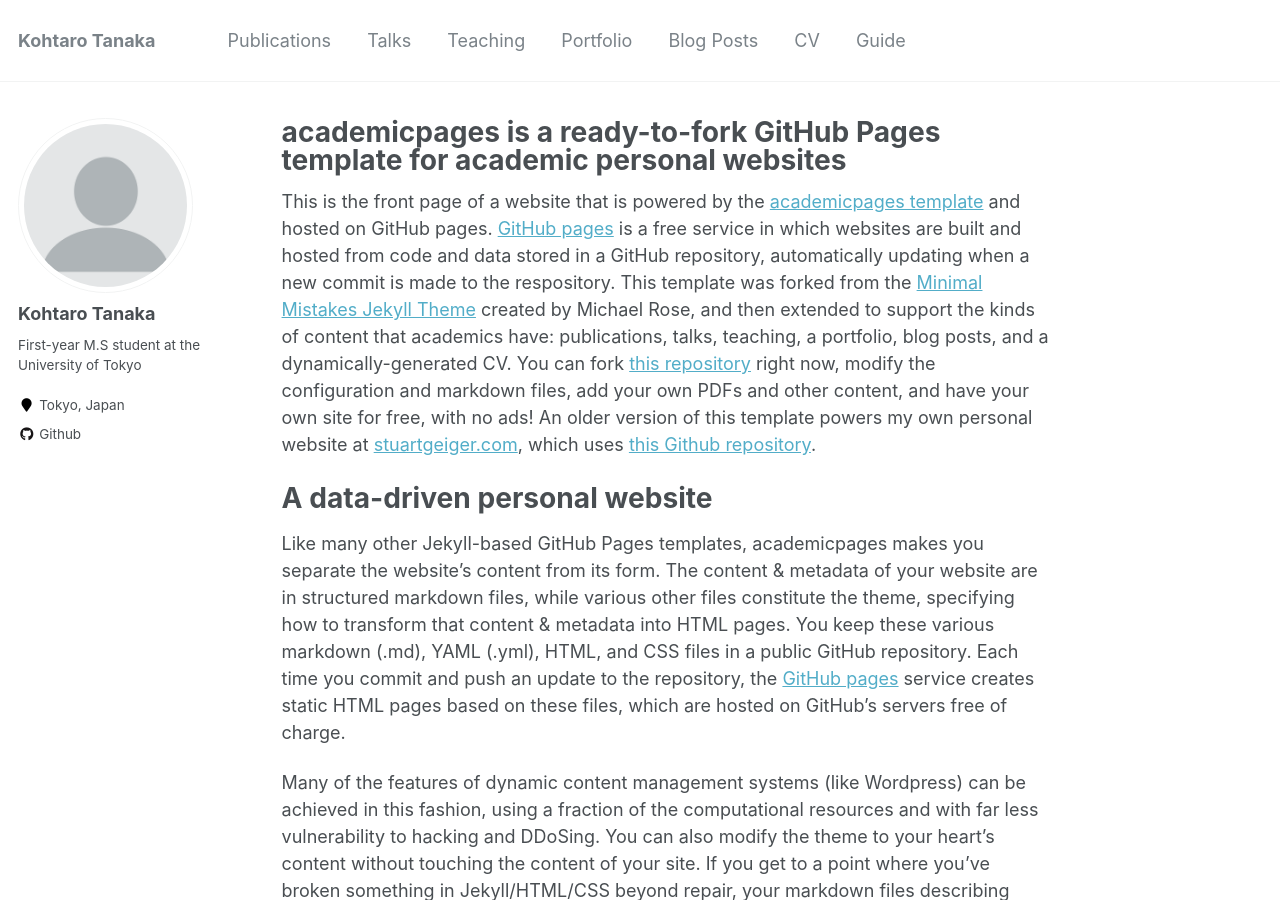
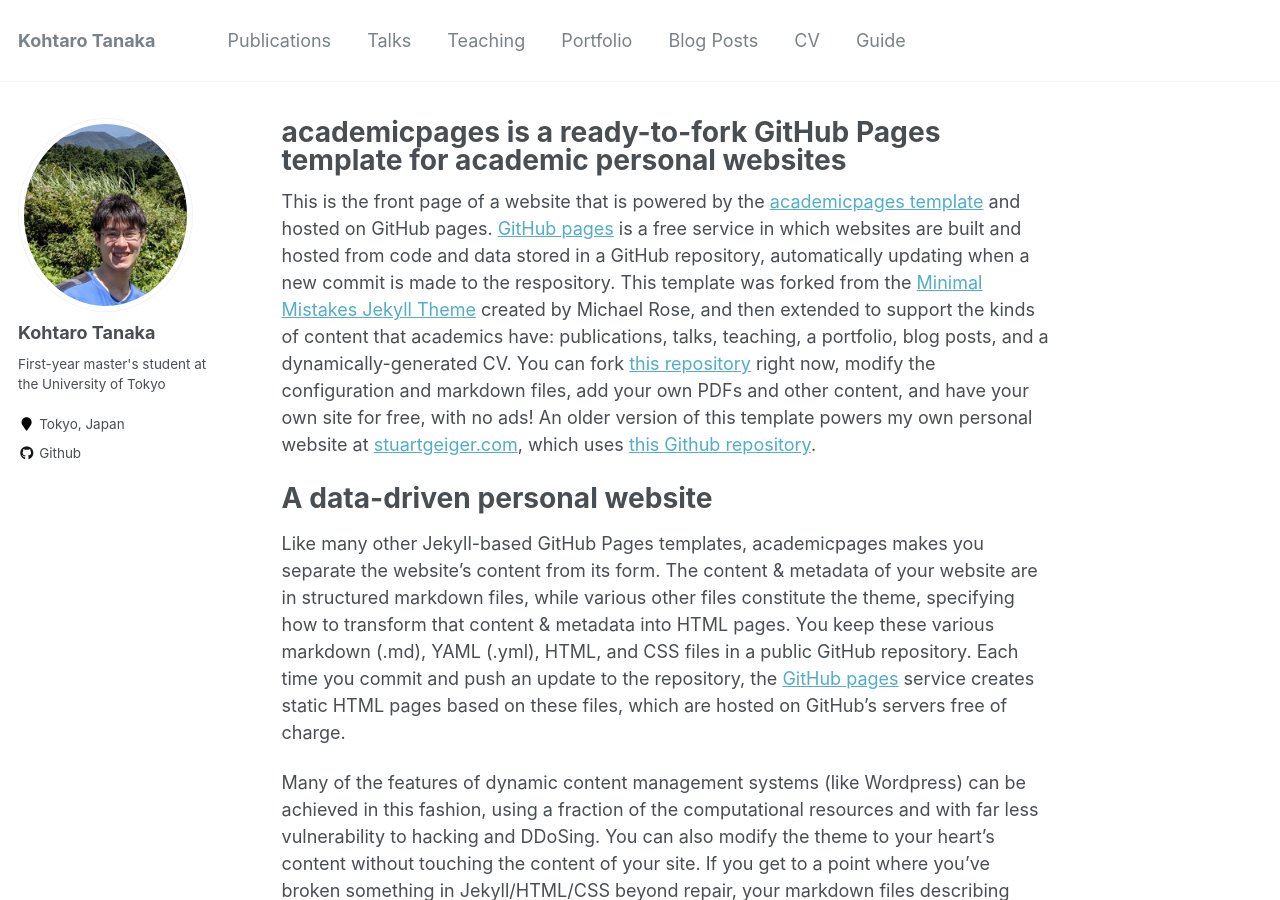
Before and after one commit to kohtaro246/kohtaro246.github.io, a Jekyll site: the page built from _pages/about.md, in a window 1280 px wide and 900 px high. Built offline with Jekyll 4.4.1, drawn with Linux system fonts in a browser that asks for light colours.

Commit message:
Update _config.yml

```diff
--- a/_config.yml
+++ b/_config.yml
@@ -81,8 +81,8 @@ analytics:
 # Site Author
 author:
   name             : "Kohtaro Tanaka"
-  avatar           : "profile.png"
-  bio              : "First-year M.S student at the University of Tokyo"
+  avatar           : "profile.jpg"
+  bio              : "First-year master's student at the University of Tokyo"
   location         : "Tokyo, Japan"
   employer         :
   pubmed           :
```
